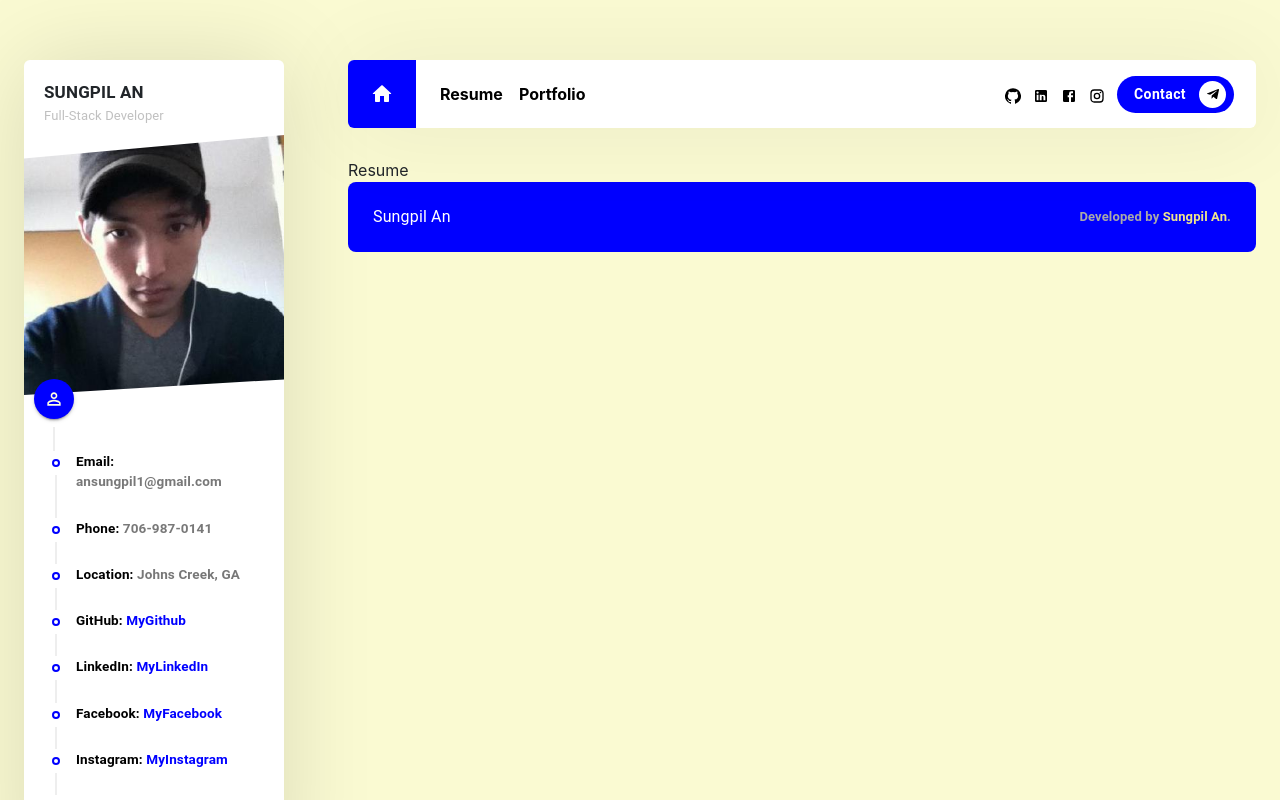
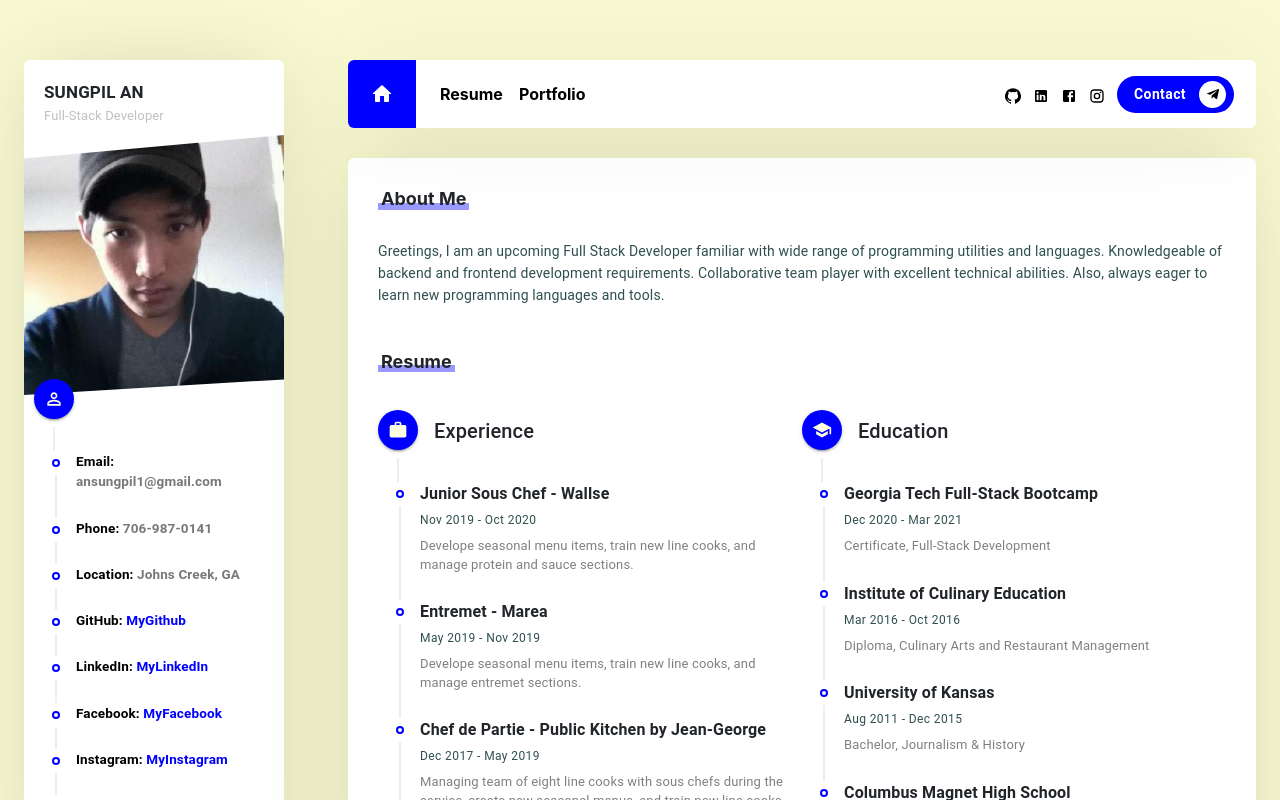
Before and after one commit to ahnlok/react-portfolio, a React (Create React App) app: page / in a window 1280 px wide. Shown: the top 800 px of the page. Built offline with nearby package versions, Linux system fonts and the light colour scheme.

Commit message:
added eduaction and experience into resume.js

```diff
--- a/src/App.css
+++ b/src/App.css
@@ -7,14 +7,67 @@
     margin-top: 60px !important;
 }
 
+.top_30 {
+    margin-top: 30px !important;
+}
+
+.mb_30 {
+    margin-bottom: 30px !important;
+}
+
+.p_30 {
+    padding: 30px !important;
+}
+
+.pb_45{
+    padding-bottom: 45px !important;
+}
+
+
+
 @media (max-width: 991px) {
     .top_60 {
         margin-top: 30px !important;
     }
 }
+/* End of Margin & Padding */
 
 .container_shadow {
     box-shadow: 0px 2px 92px 0px rgba(0, 0, 0, 0.13);
     -webkit-box-shadow: 0px 2px 92px 0px rgba(0, 0, 0, 0.13);
     -moz-box-shadow: 0px 2px 92px 0px rgba(0, 0 , 0 , 0.13);
 }
+
+.main-content {
+    background-color: white;
+    min-height: 100vh;
+    border-radius: 6px;
+    -moz-border-radius: 6px;
+    -webkit-border-radius: 6px;
+    margin-bottom: 30px;
+    padding: 30px;
+}
+
+.section_title {
+    position: relative;
+    display: inline-block;
+    padding: 0 3px;
+}
+
+.section_title .section_title_text {
+    font-size: 18px;
+    font-weight: 600;
+    position: relative;
+    margin: 0;
+    font-weight: bold;
+}
+
+.section_title span {
+    position: absolute;
+    height: 7px;
+    width: 100%;
+    bottom: 0;
+    opacity: 0.4;
+    left: 0;
+    background-color: var(--main-color);
+}
--- a/src/App.js
+++ b/src/App.js
@@ -23,6 +23,7 @@ function App() {
        <Grid item xs>
          <Router>
          <Header />
+         <div className='main-content container_shadow'>
            {/* Switch */}
            <Switch>
             {/* Route path for portfolio */}
@@ -35,6 +36,7 @@ function App() {
               <Resume />
             </Route>
            </Switch>
+           </div>
          </Router>
 
          <Footer />
--- /dev/null
+++ b/src/pages/Resume/Resume.css
@@ -0,0 +1,25 @@
+/* About Me */
+.aboutme_text {
+    color: darkslategray;
+    font: smaller;
+    line-height: 22px !important;
+    white-space: pre-line !important;
+}
+/* End of About Me */
+
+/* Timeline */
+.resume_timeline .timeline_content .timeline_title {
+    font-size: 16px !important;
+    font-weight: bold !important;
+}
+
+.resume_timeline .timeline_content .timeline_date {
+    color: darkslategray;
+}
+
+.resume_timeline .timeline_content .timeline_description {
+    color: gray;
+    font-size: small;
+    margin-top: 6px;
+}
+/* End of Timeline */
--- a/src/pages/Resume/Resume.js
+++ b/src/pages/Resume/Resume.js
@@ -1,11 +1,79 @@
 import React from 'react'
+import  { Grid, Typography } from '@material-ui/core';
+import CustomTimeline, { CustomTimeLineSeparator } from '../../components/Timeline/Timeline';
+import TimelineItem from "@material-ui/lab/TimelineItem";
+import TimelineContent from '@material-ui/lab/TimelineContent';
+import WorkIcon from '@material-ui/icons/Work';
+import resumeData from '../../utils/resumeData';
+import SchoolIcon from '@material-ui/icons/School';
+import './Resume.css';
 
 const Resume = () => {
     return (
-        <div>
-            Resume
-        </div>
+        <>
+            {/* About Me */}
+            <Grid container className='section pb_45'>
+                <Grid item className='section_title mb_30'>
+                    <span></span>
+                    <h6 className='section_title_text'>About Me</h6>
+                </Grid>
+                <Grid item xs={12}>
+                    <Typography variant='body2' className='aboutme_text'>{resumeData.about}</Typography>
+                </Grid>
+            </Grid>
+
+            {/* Education & Experience */}
+            <Grid container className='section'>
+                <Grid item className='section_title mb_30'>
+                    <span></span>
+                    <h6 className='section_title_text'>Resume</h6>
+                </Grid>
+
+                <Grid item xs={12}>
+                    <Grid container className='resume_timeline'>
+                    {/* Experience */}
+                        <Grid item sm={12} md={6}>
+                            <CustomTimeline title='Experience' icon={<WorkIcon />}>
+                                {resumeData.experiences.map(experience => (
+                                <TimelineItem>
+                                    <CustomTimeLineSeparator />
+                                    <TimelineContent className='timeline_content'>
+                                        <Typography className='timeline_title'>{experience.title}</Typography>
+                                        <Typography variant='caption' className='timeline_date'>{experience.date}</Typography>
+                                        <Typography variant='body2' className='timeline_description'>{experience.description}</Typography>
+                                    </TimelineContent>
+                                </TimelineItem>
+                                ))}
+                            </CustomTimeline>
+                        </Grid>
+                    {/* Education */}
+                        <Grid item sm={12} md={6}>
+                        <CustomTimeline title='Education' icon={<SchoolIcon />}>
+                                {resumeData.educations.map(education => (
+                                <TimelineItem>
+                                    <CustomTimeLineSeparator />
+                                    <TimelineContent className='timeline_content'>
+                                        <Typography className='timeline_title'>{education.title}</Typography>
+                                        <Typography variant='caption' className='timeline_date'>{education.date}</Typography>
+                                        <Typography variant='body2' className='timeline_description'>{education.description}</Typography>
+                                    </TimelineContent>
+                                </TimelineItem>
+                                ))}
+                            </CustomTimeline>
+                        </Grid>
+                    </Grid>
+                </Grid>
+            </Grid>
+            {/* Skills */}
+            <Grid container className='section'></Grid>
+
+            {/* Service */}
+            <Grid container className='section'></Grid>
+
+            {/* Contact */}
+            <Grid container className='section'></Grid>
+        </>
     )
 }
 
-export default Resume
+export default Resume;
--- a/src/utils/resumeData.js
+++ b/src/utils/resumeData.js
@@ -37,4 +37,53 @@ export default {
             icon: <InstagramIcon />,
         },
     },
+
+    about:
+        "Greetings, I am an upcoming Full Stack Developer familiar with wide range of programming utilities and languages. Knowledgeable of backend and frontend development requirements. Collaborative team player with excellent technical abilities. Also, always eager to learn new programming languages and tools.",
+
+    experiences: [
+        {
+            title: 'Junior Sous Chef - Wallse',
+            date: 'Nov 2019 - Oct 2020',
+            description: 'Develope seasonal menu items, train new line cooks, and manage protein and sauce sections.'
+        },
+        {
+            title: 'Entremet - Marea',
+            date: 'May 2019 - Nov 2019',
+            description: 'Develope seasonal menu items, train new line cooks, and manage entremet sections.'
+        },
+        {
+            title: 'Chef de Partie - Public Kitchen by Jean-George',
+            date: 'Dec 2017 - May 2019',
+            description: 'Managing team of eight line cooks with sous chefs during the service, create new seasonal menus, and train new line cooks.'
+        },
+        {
+            title: 'Social Media Associate - TIC Restaurant Group',
+            date: 'Jan 2017- Dec 2017',
+            description: 'Managing Facebook, Twitter, Instagram, and Yelp pages of each restaurant, train new interns, and connect with various influencer for social media marketing purpose.'
+        },
+    ],
+
+    educations: [
+        {
+            title: 'Georgia Tech Full-Stack Bootcamp',
+            date: 'Dec 2020 - Mar 2021',
+            description: 'Certificate, Full-Stack Development'
+        },
+        {
+            title: 'Institute of Culinary Education',
+            date: 'Mar 2016 - Oct 2016',
+            description: 'Diploma, Culinary Arts and Restaurant Management'
+        },
+        {
+            title: 'University of Kansas',
+            date: 'Aug 2011 - Dec 2015',
+            description: 'Bachelor, Journalism & History'
+        },
+        {
+            title: 'Columbus Magnet High School',
+            date: 'Aug 2008 - May 2011',
+            description: 'Top high school in the state of Georgia in 2010'
+        },
+    ]
 };
```
